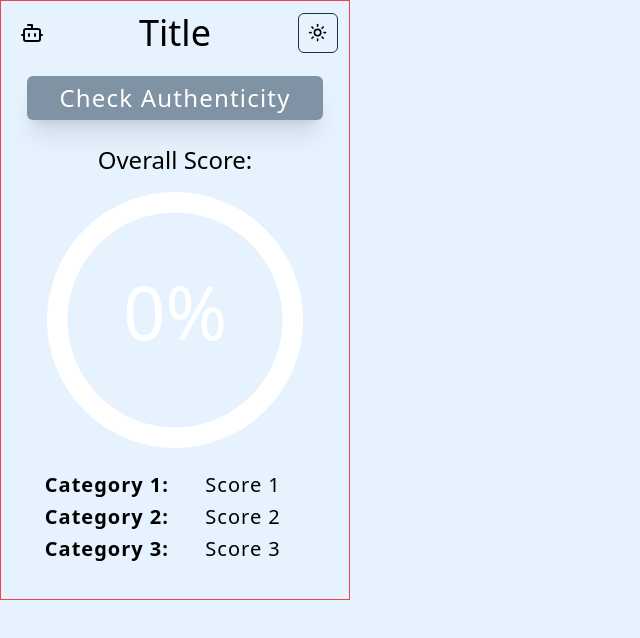
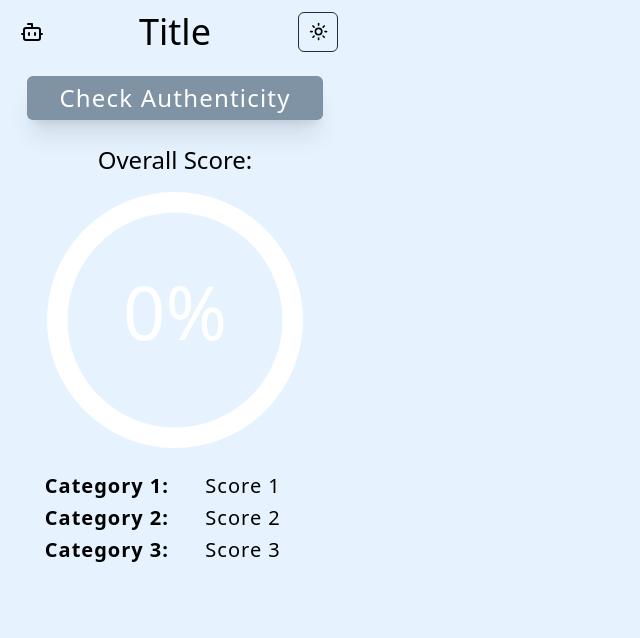
Before and after one commit to maarao/webscraper, a React (Vite) app: page / in a window 1280 px wide. Shown: the top 638 px of the page, without its empty margins (0-640 px from the left). Built offline with nearby package versions, Linux system fonts and the light colour scheme.

Commit message:
remove border

```diff
--- a/src/App.tsx
+++ b/src/App.tsx
@@ -21,7 +21,7 @@ function App() {
   };
 
   return (
-    <main className='grid place-items-center py-8 w-[350px] h-[600px] border border-red-500 gap-4 animate-slide-from-top-with-fade'>
+    <main className='grid place-items-center py-8 w-[350px] h-[600px] gap-4 animate-slide-from-top-with-fade'>
       <div className='grid grid-cols-3 place-items-center gap-20 -mt-6'>
         <BotIcon />
         <h1 className='text-4xl'>Title</h1>
```
